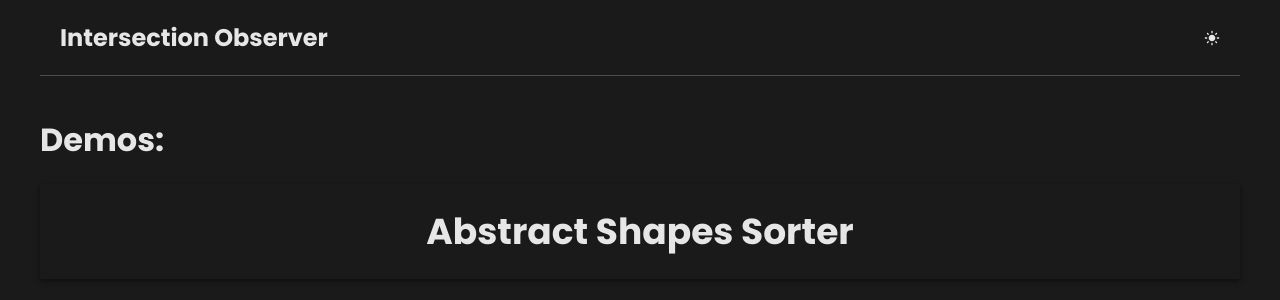
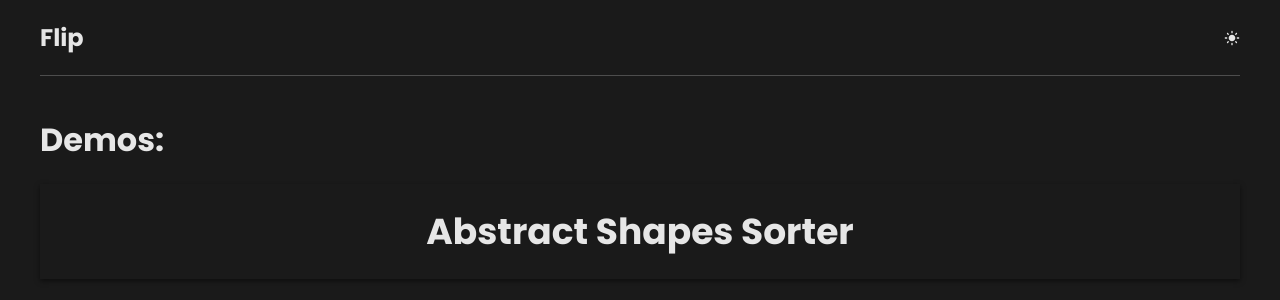
Before and after one commit to BijanProgrammerWebsites/playground-flip, an Angular app: page / in a window 1280 px wide. Shown: the top 300 px of the page. Built offline with nearby package versions, Linux system fonts and the light colour scheme.

Commit message:
[FIX] minor issues

```diff
--- a/src/app/components/header/header.component.html
+++ b/src/app/components/header/header.component.html
@@ -1,7 +1,7 @@
 <ng-container *ngIf="isInHome">
     <header>
         <div class="logo">
-            <a routerLinkActive="active" routerLink="/">Intersection Observer</a>
+            <a routerLinkActive="active" routerLink="/">Flip</a>
         </div>
 
         <div class="icon-wrapper" (click)="themeService.toggleTheme()">
--- a/src/app/components/header/header.component.scss
+++ b/src/app/components/header/header.component.scss
@@ -5,7 +5,6 @@
     gap: 2rem;
 
     padding-block: var(--shell--padding);
-    padding-inline: var(--full-width-padding-inline);
 
     border-bottom: 1px solid var(--color--separator);
 
```
